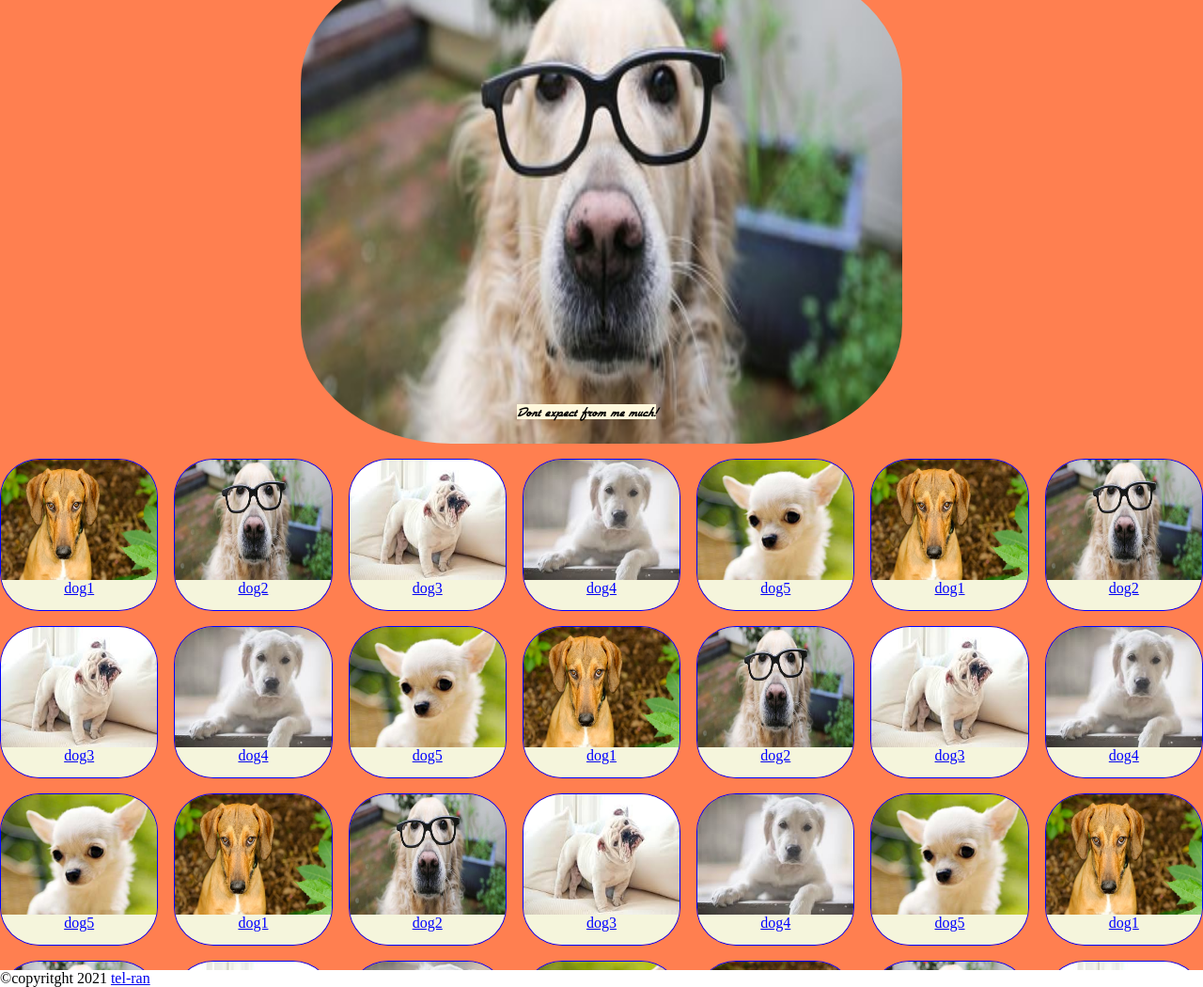
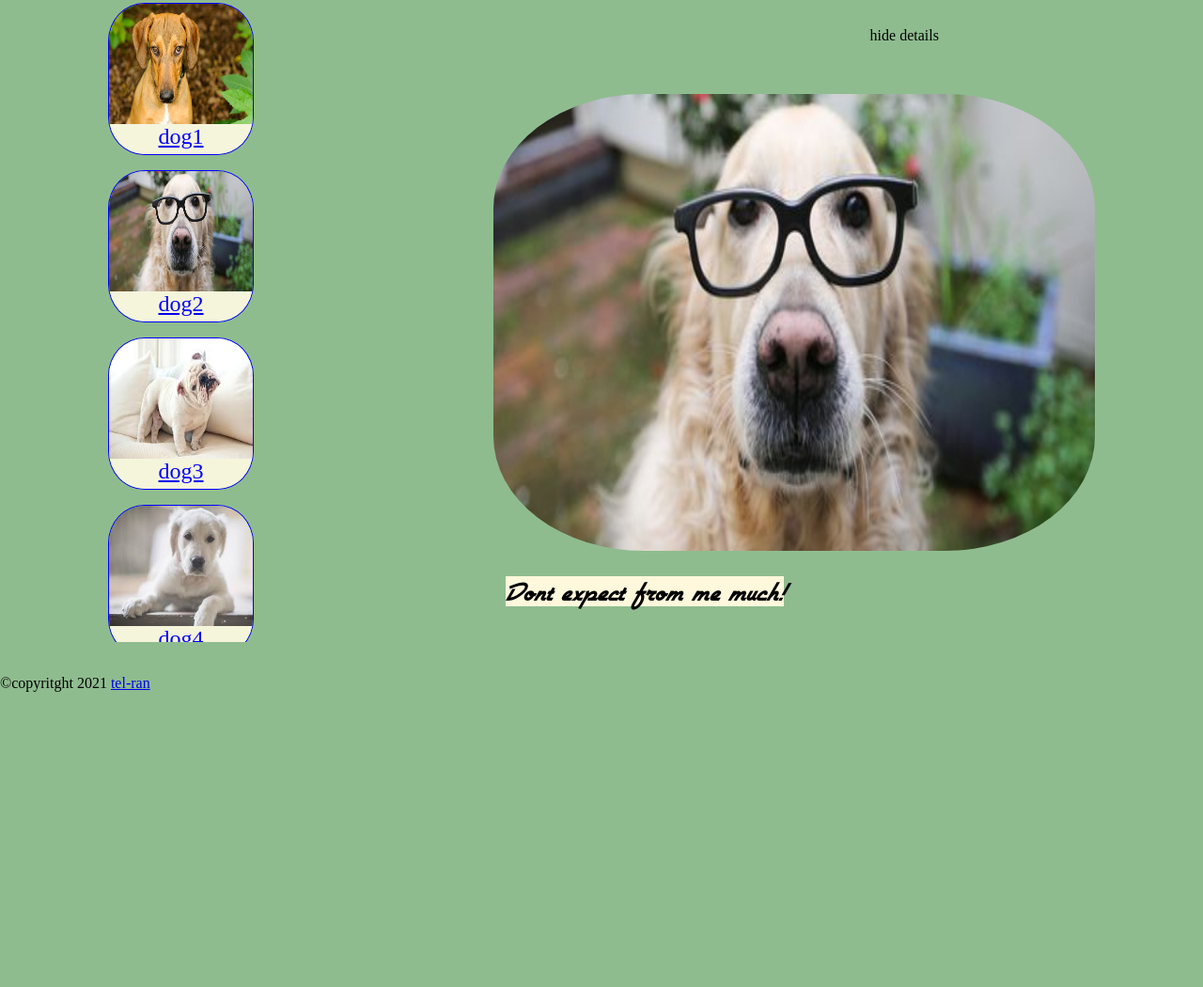
Before and after one commit to JAVA46ArtemKoroliuk/HTML-CSS-Introduction, a plain HTML site: page dogram/index.html in a window 1280 px wide. Shown: the part 64-1114 px from the top of the page at 94% size. After the commit the page ends 800 px from the top, so only its background shows below. Drawn offline with Linux system fonts and the light colour scheme; files whose address does not match are found by name.

Commit message:
03.01.2021 end claswork

```diff
--- a/dogram/index.html
+++ b/dogram/index.html
@@ -14,189 +14,190 @@
             Dogram
         </h2>
     </header>
-    <main class="main-content">
+    <main class="main-content hidden">
         <section class="details-container">
             <img class="details-image" src="images/dog2.jpg" alt="dog1">
             <span class="details-title">Dont expect from me much!</span>
+        <batton class="hide-button" onclick="hideDetails()"> hide details</batton>
         </section>
         <ul class="thumbnails-list">
             <li class="thumbnails-item">
-                <a  class="thambnails-anchor" href="images/dog1.jpg" data-details-title="fggdf">
+                <a  class="thambnails-anchor" href="images/dog1.jpg" data-details-title="12">
                     <img class="thumbnails-image" src="images/dog1.jpg" alt="dog1 image">
                     <span class="thumbnails-title">dog1</span>
                 </a>
             </li>
             <li class="thumbnails-item">
-                <a  class="thambnails-anchor" href="images/dog2.jpg">
+                <a  class="thambnails-anchor" href="images/dog2.jpg" data-details-title ="13">
                     <img class="thumbnails-image" src="images/dog2.jpg" alt="dog2 image">
                     <span class="thumbnails-title">dog2</span>
                 </a>
             </li>
             <li class="thumbnails-item">
-                <a  class="thambnails-anchor" href="images/dog3.jpg">
+                <a  class="thambnails-anchor" href="images/dog3.jpg" data-details-title ="14">
                     <img class="thumbnails-image" src="images/dog3.jpg" alt="dog3 image">
                     <span class="thumbnails-title">dog3</span>
                 </a>
             </li>
             <li class="thumbnails-item">
-                <a  class="thambnails-anchor" href="images/dog4.jpg">
+                <a  class="thambnails-anchor" href="images/dog4.jpg" data-details-title ="15">
                     <img class="thumbnails-image" src="images/dog4.jpg" alt="dog4 image">
                     <span class="thumbnails-title">dog4</span>
                 </a>
             </li>
             <li class="thumbnails-item">
-                <a  class="thambnails-anchor" href="images/dog5.jpg">
+                <a  class="thambnails-anchor" href="images/dog5.jpg" data-details-title ="16">
                     <img class="thumbnails-image" src="images/dog5.jpg" alt="dog5 image">
                     <span class="thumbnails-title">dog5</span>
                 </a>
             </li>
             <li class="thumbnails-item">
-                <a  class="thambnails-anchor" href="images/dog1.jpg">
+                <a  class="thambnails-anchor" href="images/dog1.jpg" data-details-title ="17">
                     <img class="thumbnails-image" src="images/dog1.jpg" alt="dog1 image">
                     <span class="thumbnails-title">dog1</span>
                 </a>
             </li>
             <li class="thumbnails-item">
-                <a  class="thambnails-anchor" href="images/dog2.jpg">
+                <a  class="thambnails-anchor" href="images/dog2.jpg" data-details-title ="18">
                     <img class="thumbnails-image" src="images/dog2.jpg" alt="dog2 image">
                     <span class="thumbnails-title">dog2</span>
                 </a>
             </li>
             <li class="thumbnails-item">
-                <a  class="thambnails-anchor" href="images/dog3.jpg">
+                <a  class="thambnails-anchor" href="images/dog3.jpg" data-details-title ="19">
                     <img class="thumbnails-image" src="images/dog3.jpg" alt="dog3 image">
                     <span class="thumbnails-title">dog3</span>
                 </a>
             </li>
             <li class="thumbnails-item">
-                <a  class="thambnails-anchor" href="images/dog4.jpg">
+                <a  class="thambnails-anchor" href="images/dog4.jpg" data-details-title ="20">
                     <img class="thumbnails-image" src="images/dog4.jpg" alt="dog4 image">
                     <span class="thumbnails-title">dog4</span>
                 </a>
             </li>
             <li class="thumbnails-item">
-                <a  class="thambnails-anchor" href="images/dog5.jpg">
+                <a  class="thambnails-anchor" href="images/dog5.jpg" data-details-title ="21">
                     <img class="thumbnails-image" src="images/dog5.jpg" alt="dog5 image">
                     <span class="thumbnails-title">dog5</span>
                 </a>
             </li>
 
             <li class="thumbnails-item">
-                <a  class="thambnails-anchor" href="images/dog1.jpg">
+                <a  class="thambnails-anchor" href="images/dog1.jpg" data-details-title ="22">
                     <img class="thumbnails-image" src="images/dog1.jpg" alt="dog1 image">
                     <span class="thumbnails-title">dog1</span>
                 </a>
             </li>
             <li class="thumbnails-item">
-                <a  class="thambnails-anchor" href="images/dog2.jpg">
+                <a  class="thambnails-anchor" href="images/dog2.jpg" data-details-title ="23">
                     <img class="thumbnails-image" src="images/dog2.jpg" alt="dog2 image">
                     <span class="thumbnails-title">dog2</span>
                 </a>
             </li>
             <li class="thumbnails-item">
-                <a  class="thambnails-anchor" href="images/dog3.jpg">
+                <a  class="thambnails-anchor" href="images/dog3.jpg" data-details-title ="24">
                     <img class="thumbnails-image" src="images/dog3.jpg" alt="dog3 image">
                     <span class="thumbnails-title">dog3</span>
                 </a>
             </li>
             <li class="thumbnails-item">
-                <a  class="thambnails-anchor" href="images/dog4.jpg">
+                <a  class="thambnails-anchor" href="images/dog4.jpg" data-details-title ="25">
                     <img class="thumbnails-image" src="images/dog4.jpg" alt="dog4 image">
                     <span class="thumbnails-title">dog4</span>
                 </a>
             </li>
             <li class="thumbnails-item">
-                <a  class="thambnails-anchor" href="images/dog5.jpg">
+                <a  class="thambnails-anchor" href="images/dog5.jpg" data-details-title ="26">
                     <img class="thumbnails-image" src="images/dog5.jpg" alt="dog5 image">
                     <span class="thumbnails-title">dog5</span>
                 </a>
             </li>
             <li class="thumbnails-item">
-                <a  class="thambnails-anchor" href="images/dog1.jpg">
+                <a  class="thambnails-anchor" href="images/dog1.jpg" data-details-title ="27">
                     <img class="thumbnails-image" src="images/dog1.jpg" alt="dog1 image">
                     <span class="thumbnails-title">dog1</span>
                 </a>
             </li>
             <li class="thumbnails-item">
-                <a  class="thambnails-anchor" href="images/dog2.jpg">
+                <a  class="thambnails-anchor" href="images/dog2.jpg" data-details-title ="28">
                     <img class="thumbnails-image" src="images/dog2.jpg" alt="dog2 image">
                     <span class="thumbnails-title">dog2</span>
                 </a>
             </li>
             <li class="thumbnails-item">
-                <a  class="thambnails-anchor" href="images/dog3.jpg">
+                <a  class="thambnails-anchor" href="images/dog3.jpg" data-details-title ="29">
                     <img class="thumbnails-image" src="images/dog3.jpg" alt="dog3 image">
                     <span class="thumbnails-title">dog3</span>
                 </a>
             </li>
             <li class="thumbnails-item">
-                <a  class="thambnails-anchor" href="images/dog4.jpg">
+                <a  class="thambnails-anchor" href="images/dog4.jpg" data-details-title ="30">
                     <img class="thumbnails-image" src="images/dog4.jpg" alt="dog4 image">
                     <span class="thumbnails-title">dog4</span>
                 </a>
             </li>
             <li class="thumbnails-item">
-                <a  class="thambnails-anchor" href="images/dog5.jpg">
+                <a  class="thambnails-anchor" href="images/dog5.jpg" data-details-title ="31">
                     <img class="thumbnails-image" src="images/dog5.jpg" alt="dog5 image">
                     <span class="thumbnails-title">dog5</span>
                 </a>
             </li>
             <li class="thumbnails-item">
-                <a  class="thambnails-anchor" href="images/dog1.jpg">
+                <a  class="thambnails-anchor" href="images/dog1.jpg" data-details-title ="32">
                     <img class="thumbnails-image" src="images/dog1.jpg" alt="dog1 image">
                     <span class="thumbnails-title">dog1</span>
                 </a>
             </li>
             <li class="thumbnails-item">
-                <a  class="thambnails-anchor" href="images/dog2.jpg">
+                <a  class="thambnails-anchor" href="images/dog2.jpg" data-details-title ="33">
                     <img class="thumbnails-image" src="images/dog2.jpg" alt="dog2 image">
                     <span class="thumbnails-title">dog2</span>
                 </a>
             </li>
             <li class="thumbnails-item">
-                <a  class="thambnails-anchor" href="images/dog3.jpg">
+                <a  class="thambnails-anchor" href="images/dog3.jpg" data-details-title ="34">
                     <img class="thumbnails-image" src="images/dog3.jpg" alt="dog3 image">
                     <span class="thumbnails-title">dog3</span>
                 </a>
             </li>
             <li class="thumbnails-item">
-                <a  class="thambnails-anchor" href="images/dog4.jpg">
+                <a  class="thambnails-anchor" href="images/dog4.jpg" data-details-title ="35">
                     <img class="thumbnails-image" src="images/dog4.jpg" alt="dog4 image">
                     <span class="thumbnails-title">dog4</span>
                 </a>
             </li>
             <li class="thumbnails-item">
-                <a  class="thambnails-anchor" href="images/dog5.jpg">
+                <a  class="thambnails-anchor" href="images/dog5.jpg" data-details-title ="36">
                     <img class="thumbnails-image" src="images/dog5.jpg" alt="dog5 image">
                     <span class="thumbnails-title">dog5</span>
                 </a>
             </li>
             <li class="thumbnails-item">
-                <a  class="thambnails-anchor" href="images/dog1.jpg">
+                <a  class="thambnails-anchor" href="images/dog1.jpg" data-details-title ="13">
                     <img class="thumbnails-image" src="images/dog1.jpg" alt="dog1 image">
                     <span class="thumbnails-title">dog1</span>
                 </a>
             </li>
             <li class="thumbnails-item">
-                <a  class="thambnails-anchor" href="images/dog2.jpg">
+                <a  class="thambnails-anchor" href="images/dog2.jpg" data-details-title ="13">
                     <img class="thumbnails-image" src="images/dog2.jpg" alt="dog2 image">
                     <span class="thumbnails-title">dog2</span>
                 </a>
             </li>
             <li class="thumbnails-item">
-                <a  class="thambnails-anchor" href="images/dog3.jpg">
+                <a  class="thambnails-anchor" href="images/dog3.jpg" data-details-title ="13">
                     <img class="thumbnails-image" src="images/dog3.jpg" alt="dog3 image">
                     <span class="thumbnails-title">dog3</span>
                 </a>
             </li>
             <li class="thumbnails-item">
-                <a  class="thambnails-anchor" href="images/dog4.jpg">
+                <a  class="thambnails-anchor" href="images/dog4.jpg" data-details-title ="13">
                     <img class="thumbnails-image" src="images/dog4.jpg" alt="dog4 image">
                     <span class="thumbnails-title">dog4</span>
                 </a>
             </li>
             <li class="thumbnails-item">
-                <a  class="thambnails-anchor" href="images/dog5.jpg">
+                <a  class="thambnails-anchor" href="images/dog5.jpg" data-details-title ="13">
                     <img class="thumbnails-image" src="images/dog5.jpg" alt="dog5 image">
                     <span class="thumbnails-title">dog5</span>
                 </a>
--- a/dogram/src/index.js
+++ b/dogram/src/index.js
@@ -1,16 +1,38 @@
+/*jshint esversion: 6 */
 console.log("hello World!!!");
-let detailsTitle=document.querySelector(".details-title");
+var detailsTitle=document.querySelector(".details-title");
 let detailImage=document.querySelector(".details-image");
+let mainContentE1=document.querySelector(main-content);
 let anchors = document.querySelectorAll(".thambnails-anchor"); //all HTML elements to the class thambnails-anchor
-for(let i=0; i<anchors.length;i++) {
+let selectedItim;
+for(var i=0; i<anchors.length;i++) {
     anchors[i].addEventListener("click", function(event){
             event.preventDefault();
+            showDetails();
             setDetails (anchors[i]);
     })
 
 }
          function setDetails(anchor){
-            detailImage.setAttribute("src",anchor.getAttribute("href"));
-            detailsTitle.textContent=anchor.getAttribute;
+            let hrefvalue=anchor.getAttribute("href");
+            detailImage.setAttribute("src",hrefvalue);
+            detailsTitle.textContent=anchor.getAttribute("data-details-title");
+           if(selectedItim){
+               selectedItim.classList.remove("selected");
+           }
+           selectedItim=anchor.parentElement;
+            let thumbnailsitem= `[href="${hrefvalue}"] .thambnails-title`;
+            let thambnailsTitle= document.querySelector(thumbnailsTitileSelector);
+            detailsTitle.textContent=`${thambnailsTitleE1.textContent}:${anchor.getAttribute('data-details-title')}`;
+            anchor.parentElement.classList.add(selected);
 
 }
+
+function showDetails(){
+    mainContentE1.classList.remove('hidden');
+
+
+}
+function hideDetails(){
+    mainContentE1.classList.add('hidden');
+}
--- a/dogram/styles/dog-styles.css
+++ b/dogram/styles/dog-styles.css
@@ -57,6 +57,14 @@ body {
     flex-direction: column;
     align-items: center;
 }
+.hide-button{
+    position: absolute;
+    right: 13vw;
+    top: 2vw;
+}
+.hidden.details-container{
+    display: none;
+}
 .thumbnails-title {
     display: block;
     text-align: center;
@@ -74,6 +82,11 @@ body {
     min-height: calc(var(--thumbnails-image-height) + var(--thumbnails-title-height));
     border-radius: 25%;
     overflow: hidden
+}
+.selected.thumbnails-item{
+    border-radius: 0;
+    border: 3px solid green;
+
 }
 .thumbnails-anchor {
     text-decoration: none;
@@ -154,60 +167,35 @@ body, html {
     }
 }
 @media (min-width: 900px){
-    :root {
-        --thumbnails-image-width: 13vw;
-        --thumbnails-image-height: 10vw;
-        --thumbnails-title-height: calc(var(--thumbnails-image-height) * 0.25);
-    }
-    body{
-        background-color: coral;
-       overflow: hidden;
 
 
+    .thumbnails-list {
+
+        max-height: 85vh;
+
+       padding-right: 2vw
+    }
+    .thumbnails-title {
+
+        font-size: 1.5rem;
 
     }
 
-    .main-content{
-        display: flex;
-        flex-direction: column;
-    }
-    .details-container{
 
-    }
-    .details-image{
-        height: 40vw;
+    .details-image {
         width: 50vw;
-        justify-content: center;
-
-
-    }
-    .thumbnails-list{
-        display: flex;
-        flex-direction: row;
-       align-items: flex-end;
-       justify-content: space-between;
-       order: 0;
-      flex-wrap: wrap;
-
-
-
-    }
-    .thumbnails-item{
-        display: flex;
-        justify-content: space-between;
-        flex-wrap: nowrap;
+        height: 38vw;
     }
     .details-title {
-        background-color: cornsilk;
-        position: absolute;
-        left: 43vw;
-        font-family: airstream;
-        font-style: italic;
-
-    }
-    .footer-title{
-        background-color: rgb(255, 255, 255);
+        left: 1vw;
+        bottom: 3vw;
+        font-size: 2rem;
 
     }
 
+    .logo-title {
+        margin: 0;
+        font-size: 2rem;
+
+    }
 }
```
